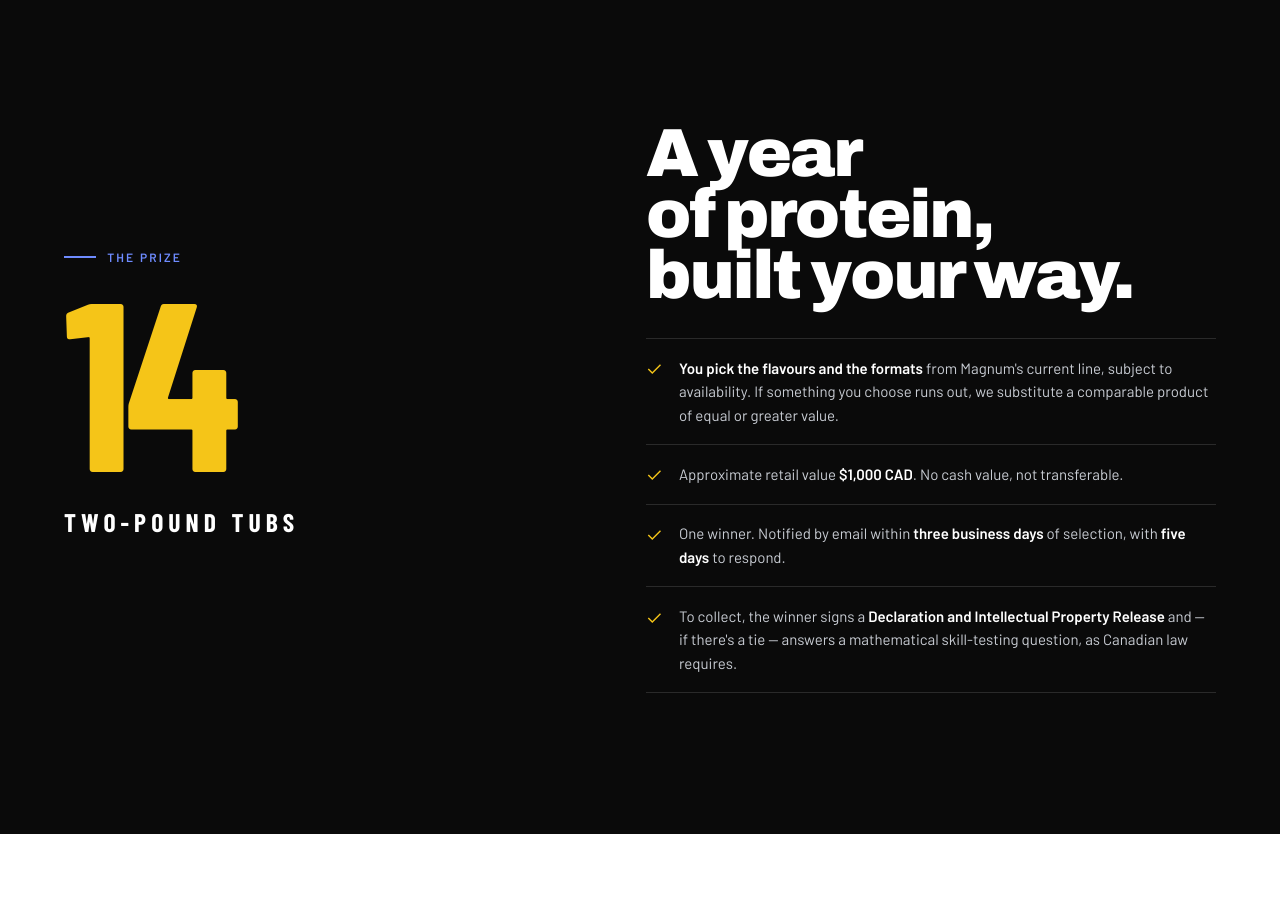
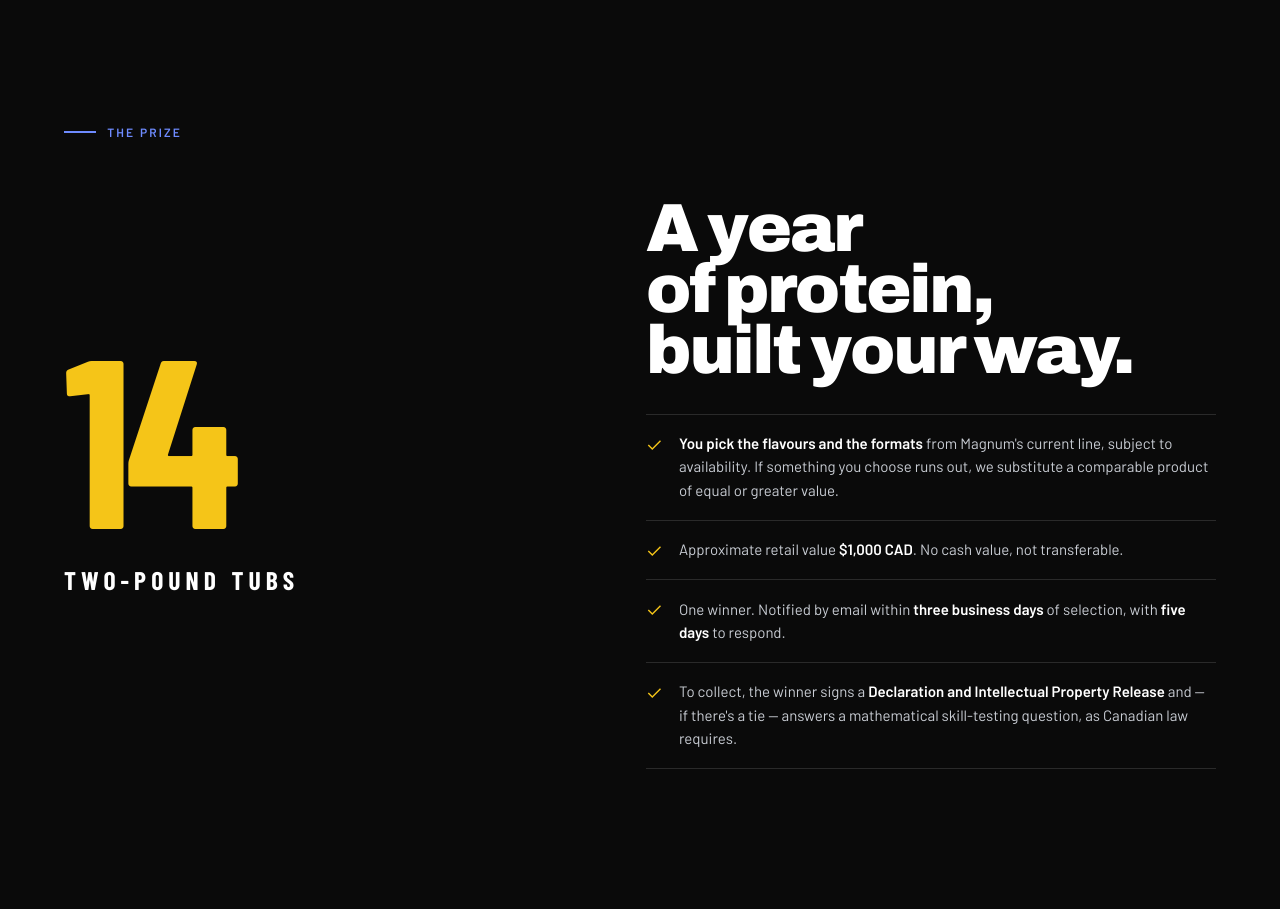
Before and after one commit to EdgarPateno/MAGNUM-CONTEST, a plain HTML site: page index.html in a window 1280 px wide. Shown: the part 2040-2960 px from the top of the page. Drawn offline with nearby package versions, Linux system fonts and the light colour scheme; a web font is replaced by a local one.

Commit message:
Move prize eyebrow above the grid
"The prize" sat in the left column above the numeral, so it read as a label
for the 14 rather than for the section. Now spans the full section width.

Co-Authored-By: Claude Opus 5 <noreply@anthropic.com>
Claude-Session: https://claude.ai/code/session_01PQQ11q3jFiNHsSx2y17n6F

```diff
--- a/index.html
+++ b/index.html
@@ -609,6 +609,11 @@ textarea:focus-visible,select:focus-visible,summary:focus-visible{
 /* --------------------------------------------------------------------------
    PRIZE — the single gold moment
    -------------------------------------------------------------------------- */
+/* Sits above the grid so it labels the whole section, not just the numeral */
+.prize__eyebrow{
+  margin-bottom:clamp(2rem,4.5vw,3.5rem);
+}
+
 .prize{
   display:grid;grid-template-columns:minmax(0,1fr) minmax(0,1.1fr);
   gap:clamp(2rem,5vw,4rem);align-items:center;
@@ -1169,9 +1174,10 @@ textarea:focus-visible,select:focus-visible,summary:focus-visible{
 <!-- ======================= PRIZE ======================= -->
 <section class="section section--dark on-dark" id="prize">
   <div class="wrap">
+    <p class="eyebrow eyebrow--light prize__eyebrow rv">The prize</p>
+
     <div class="prize">
       <div class="rv">
-        <p class="eyebrow eyebrow--light">The prize</p>
         <p class="prize__num">14</p>
         <p class="prize__numsub">Two-pound tubs</p>
       </div>
```
